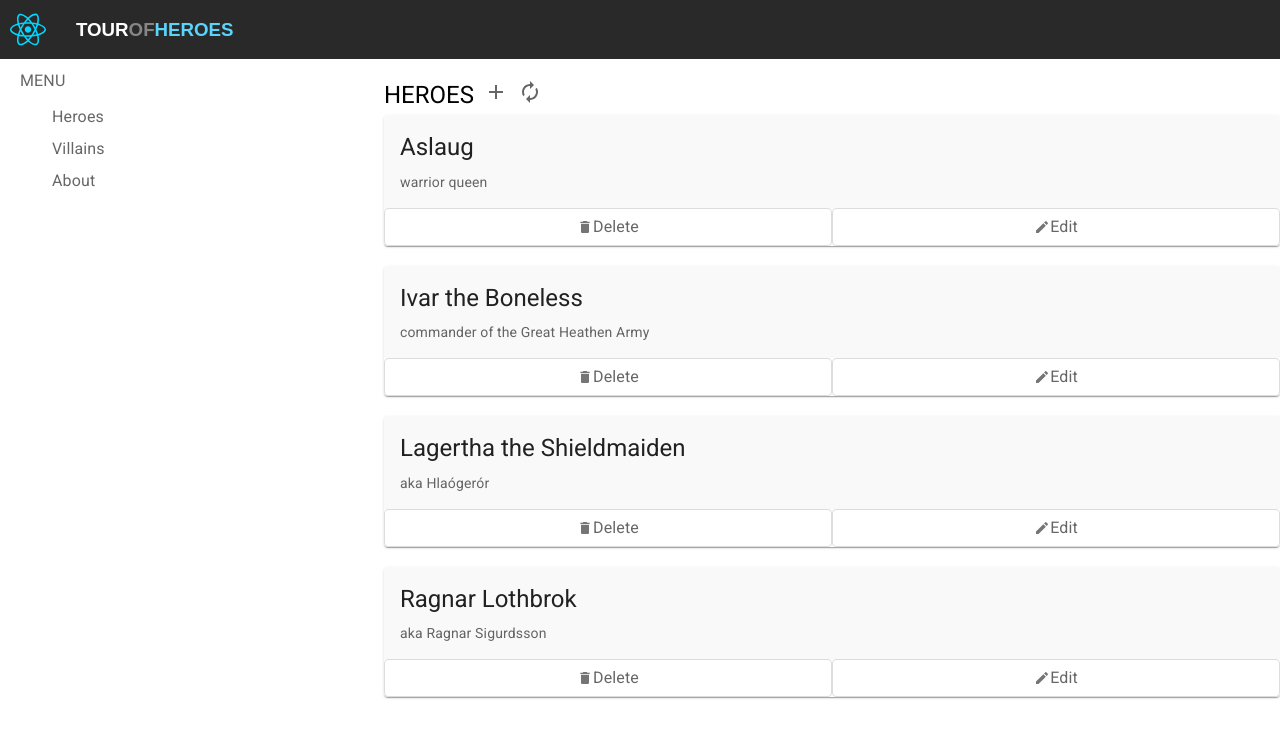
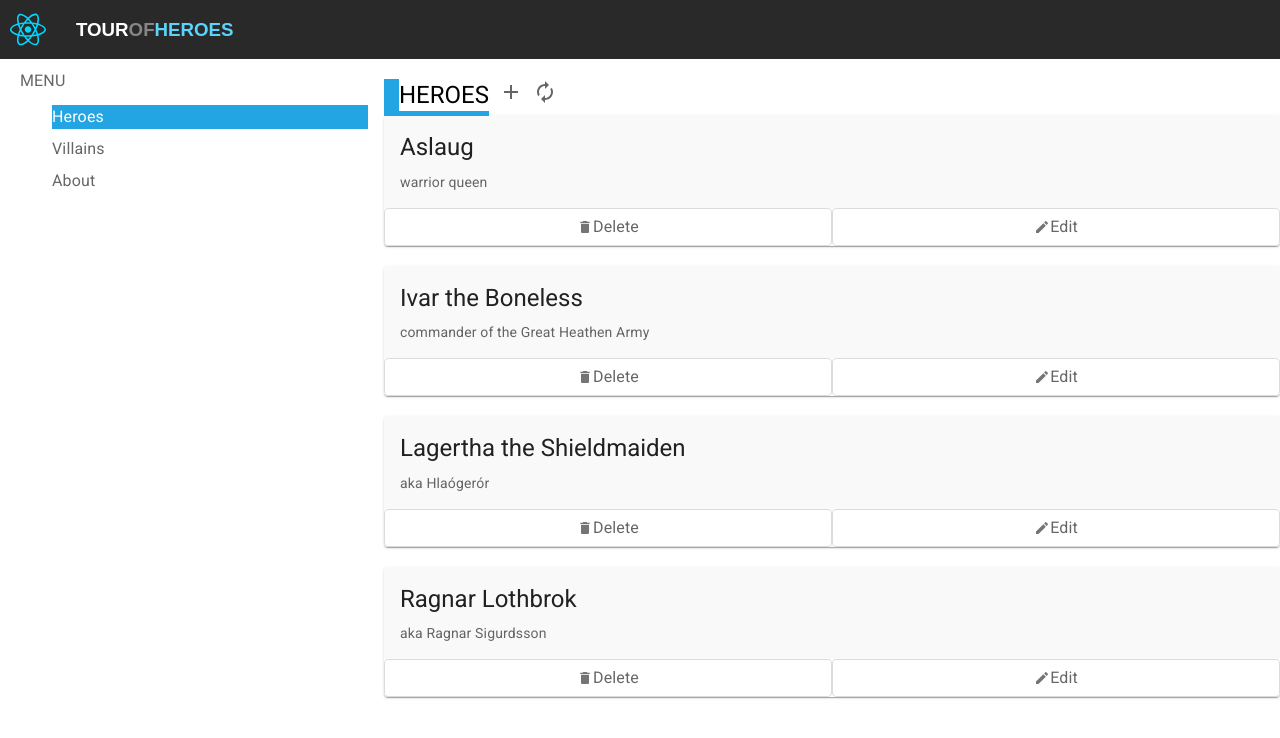
Before and after one commit to zndelfin/Tour-Of-Heroes-FE, a React (Vite) app: page / in a window 1280 px wide. Shown: the top 738 px of the page. Built offline with nearby package versions, Linux system fonts and the light colour scheme.

Commit message:
TECH-213: Add blue background color on selected item and border for Heroes

```diff
--- a/src/Components/Menu.jsx
+++ b/src/Components/Menu.jsx
@@ -11,7 +11,7 @@ export default function Menu(props) {
       <Typography color="text.secondary" sx={{padding:"10px 0px 0px 20px"}}>{props.title}</Typography>
       <MenuList dense className="menuList">
         <MenuItem className="menuItem">
-          <ListItemText inset><Typography color="text.secondary">Heroes</Typography></ListItemText>
+          <ListItemText inset><Typography sx={{backgroundColor:"#22a5e2", color:"#FFFFFF"}}>Heroes</Typography></ListItemText>
         </MenuItem>
         <MenuItem className="menuItem">
           <ListItemText inset><Typography color="text.secondary">Villains</Typography></ListItemText>
--- a/src/Components/Title.jsx
+++ b/src/Components/Title.jsx
@@ -10,7 +10,7 @@ export default function Title() {
   return (
     <div className="subHeader">
       <Box sx={{ display: "flex"}}>
-        <Typography variant="h5" color="black">
+        <Typography variant="h5" color="black" sx={{borderLeft:"15px solid #22a5e2", borderBottom:"5px solid #22a5e2"}}>
           HEROES
         </Typography>
           <Typography color="text.secondary" sx={{margin: "0px 10px"}}>
```
